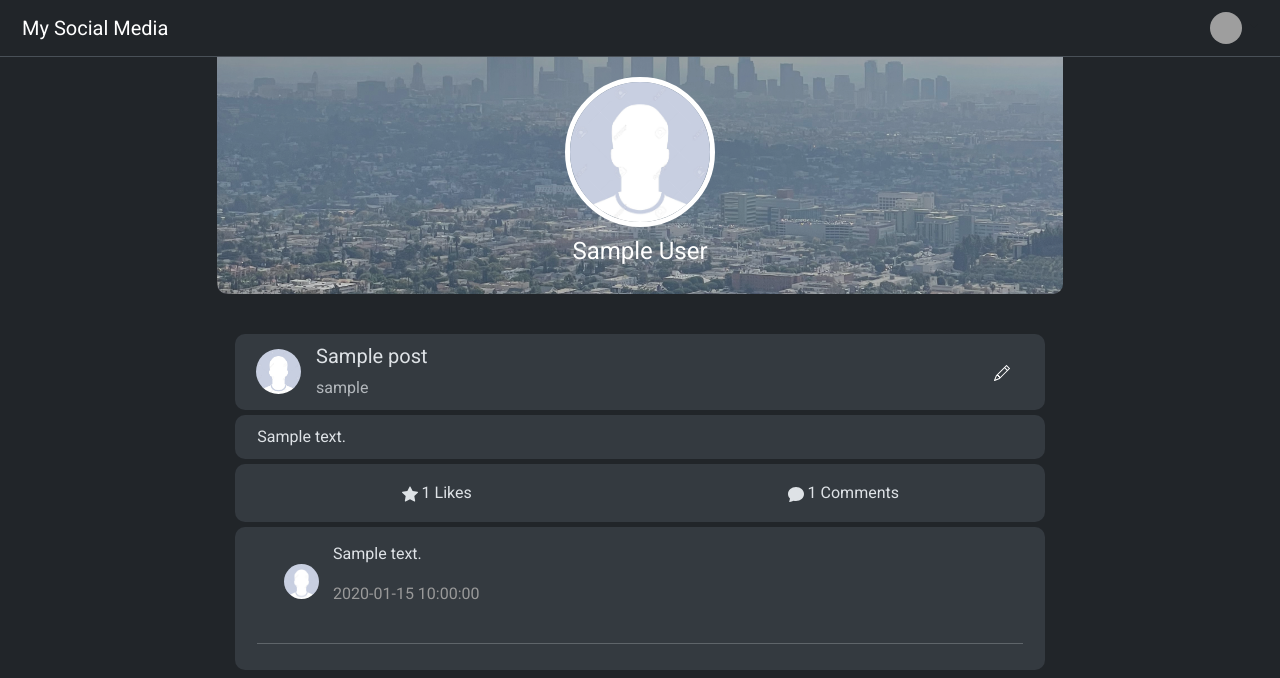
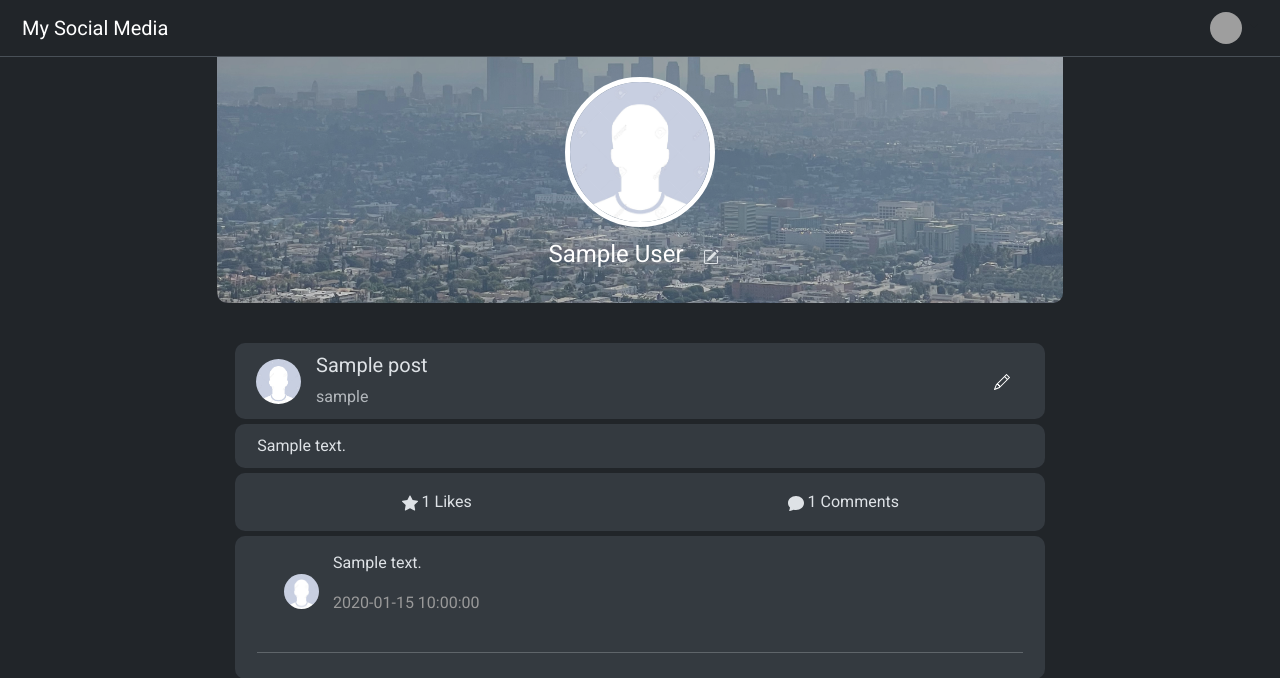
Before and after one commit to MateusTum/social-flask, a Flask app: a page that uses templates/profile.html in a window 1280 px wide. Shown: the top 678 px of the page. Run offline with Flask 3, Linux system fonts and the light colour scheme; a user stored in the database is signed in; tables that the repository leaves empty hold one stand-in row (values such as "Sample post"); some libraries are stand-ins or nearby versions; grey boxes are pictures that could not be loaded.

Commit message:
Update profile.html - Added an edit button

```diff
--- a/templates/profile.html
+++ b/templates/profile.html
@@ -60,7 +60,16 @@
       <div class="profile-header">
           <img src="{{ url_for('static', filename='assets/bg.jpg') }}" class="background-img">
         <img src="{{ url_for('static', filename='assets/avatar.jpg')}}" alt="Profile Picture" class="img-fluid profile-picture">
-        <h1 class="profile-name">{{ user.first_name }} {{ user.last_name }}</h1>
+        <h1 class="profile-name">{{ user.first_name }} {{ user.last_name }}
+          {% if current_user == user %}
+          <a class="btn" href="{{ url_for('edit_profile', username=user.username) }}">
+            <svg xmlns="http://www.w3.org/2000/svg" width="16" height="16" fill="currentColor" class="bi bi-pencil-square" viewBox="0 0 16 16">
+              <path d="M15.502 1.94a.5.5 0 0 1 0 .706L14.459 3.69l-2-2L13.502.646a.5.5 0 0 1 .707 0l1.293 1.293zm-1.75 2.456-2-2L4.939 9.21a.5.5 0 0 0-.121.196l-.805 2.414a.25.25 0 0 0 .316.316l2.414-.805a.5.5 0 0 0 .196-.12l6.813-6.814z"/>
+              <path fill-rule="evenodd" d="M1 13.5A1.5 1.5 0 0 0 2.5 15h11a1.5 1.5 0 0 0 1.5-1.5v-6a.5.5 0 0 0-1 0v6a.5.5 0 0 1-.5.5h-11a.5.5 0 0 1-.5-.5v-11a.5.5 0 0 1 .5-.5H9a.5.5 0 0 0 0-1H2.5A1.5 1.5 0 0 0 1 2.5z"/>
+            </svg>
+          </a>
+          {% endif %}
+        </h1>
       </div>
 
       <div class="feed">
```
